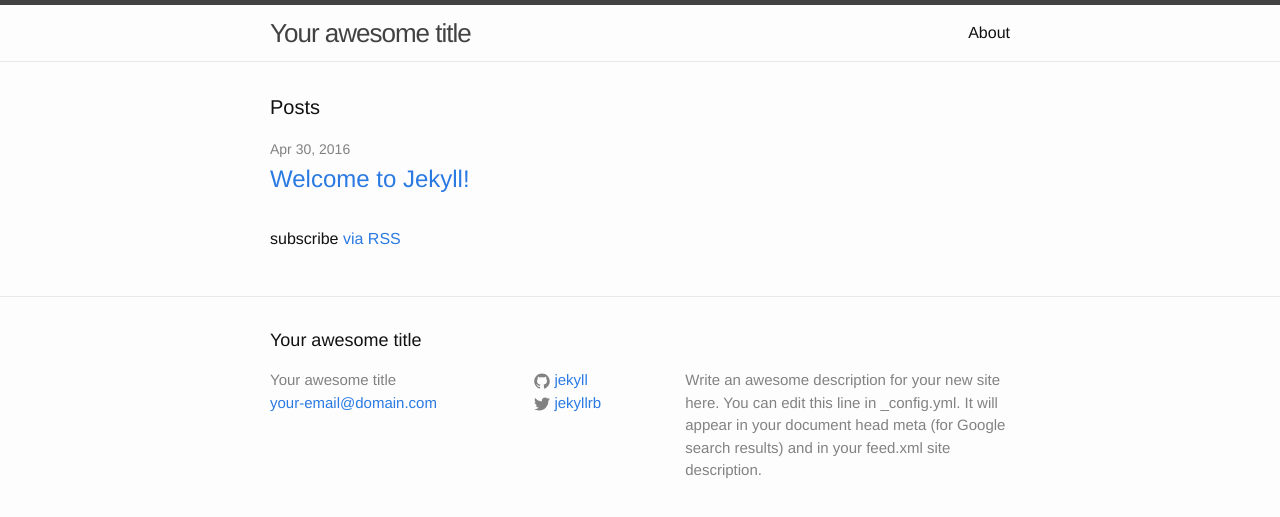
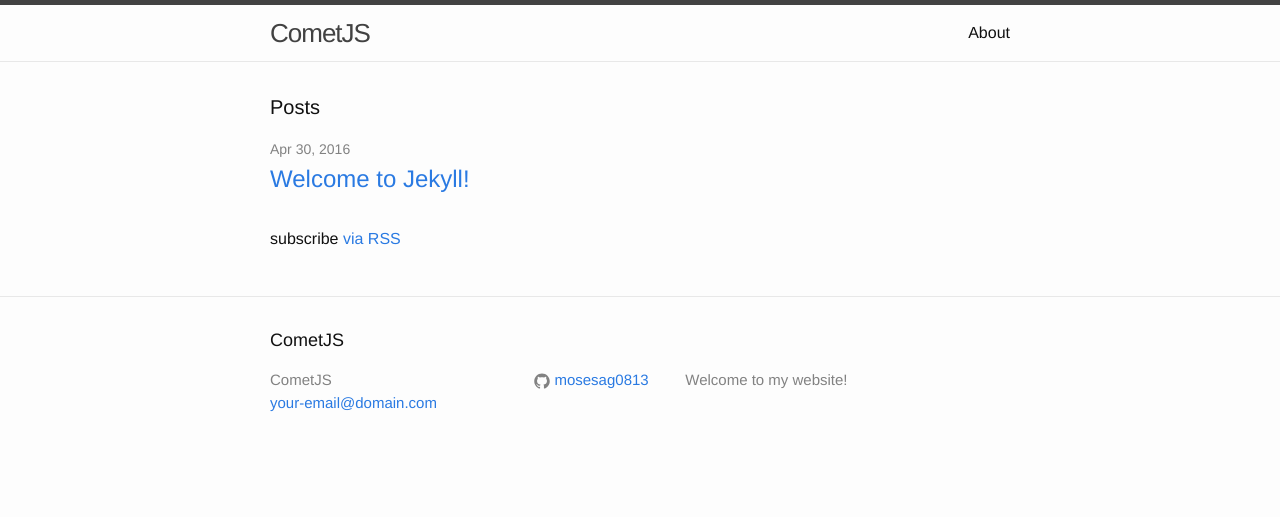
Before and after one commit to comet-dev/comet-dev.github.io, a Jekyll site: the page built from index.html, in a window 1280 px wide. Shown: the top 517 px of the page. Built offline with Jekyll 4.4.1, drawn with Linux system fonts in a browser that asks for light colours.

Commit message:
Update _config.yml

```diff
--- a/_config.yml
+++ b/_config.yml
@@ -6,16 +6,13 @@
 # 'jekyll serve'. If you change this file, please restart the server process.
 
 # Site settings
-title: Your awesome title
+title: CometJS
 email: your-email@domain.com
 description: > # this means to ignore newlines until "baseurl:"
-  Write an awesome description for your new site here. You can edit this
-  line in _config.yml. It will appear in your document head meta (for
-  Google search results) and in your feed.xml site description.
-baseurl: "" # the subpath of your site, e.g. /blog
-url: "http://yourdomain.com" # the base hostname & protocol for your site
-twitter_username: jekyllrb
-github_username:  jekyll
+  Welcome to my website!
+baseurl: "/home" # the subpath of your site, e.g. /blog
+url: "http://comet-js.com" # the base hostname & protocol for your site
+github_username:  mosesag0813
 
 # Build settings
 markdown: kramdown
```
